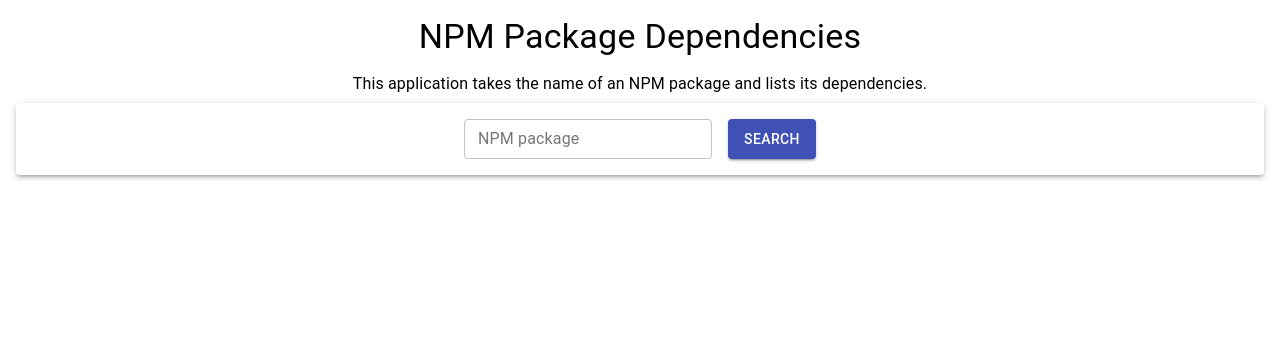
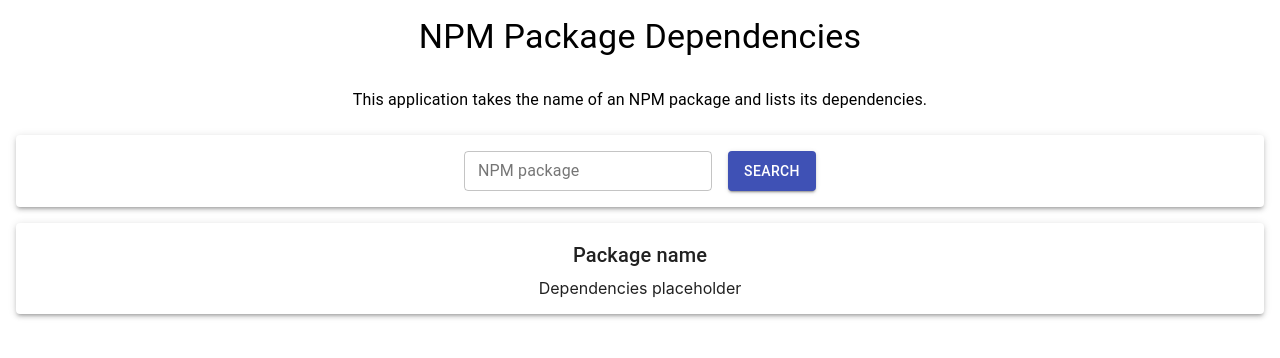
Before and after one commit to AMS777/npm-package-dependencies, a React (Create React App) app: page / in a window 1280 px wide. Shown: the top 358 px of the page. Built offline with nearby package versions, Linux system fonts and the light colour scheme.

Commit message:
Build package dependencies component

```diff
--- /dev/null
+++ b/src/components/PackageDependencies.jsx
@@ -0,0 +1,17 @@
+import React from 'react';
+
+import Paper from '@material-ui/core/Paper';
+import Typography from '@material-ui/core/Typography';
+
+function PackageDependencies() {
+  return (
+    <Paper elevation={3} className="package-dependencies">
+      <Typography variant="h6" component="h2" gutterBottom data-test="package-dependencies-title">
+        Package name
+      </Typography>
+      <div data-test="package-dependencies-tree-view">Dependencies placeholder</div>
+    </Paper>
+  );
+}
+
+export default PackageDependencies;
--- a/src/components/index.js
+++ b/src/components/index.js
@@ -1 +1,2 @@
 export { default as Search } from './Search';
+export { default as PackageDependencies } from './PackageDependencies';
--- a/src/pages/Homepage.jsx
+++ b/src/pages/Homepage.jsx
@@ -1,6 +1,6 @@
 import React from 'react';
 
-import { Search } from '../components';
+import { Search, PackageDependencies } from '../components';
 
 import Typography from '@material-ui/core/Typography';
 
@@ -14,6 +14,7 @@
         This application takes the name of an NPM package and lists its dependencies.
       </Typography>
       <Search />
+      <PackageDependencies />
     </>
   );
 }
--- a/src/styles/components.css
+++ b/src/styles/components.css
@@ -4,3 +4,7 @@
   justify-content: center;
   gap: 1em;
 }
+
+.package-dependencies {
+  padding: 1em;
+}
--- a/src/styles/global.css
+++ b/src/styles/global.css
@@ -1,6 +1,5 @@
 body {
   margin: 1em;
-  text-align: center;
   font-family: -apple-system, BlinkMacSystemFont, 'Segoe UI', 'Roboto', 'Oxygen', 'Ubuntu',
     'Cantarell', 'Fira Sans', 'Droid Sans', 'Helvetica Neue', sans-serif;
   -webkit-font-smoothing: antialiased;
@@ -11,6 +10,13 @@
   font-family: source-code-pro, Menlo, Monaco, Consolas, 'Courier New', monospace;
 }
 
+#root {
+  display: flex;
+  flex-direction: column;
+  gap: 1em;
+  text-align: center;
+}
+
 body .MuiFormControl-marginDense {
   margin: 0;
 }
```
